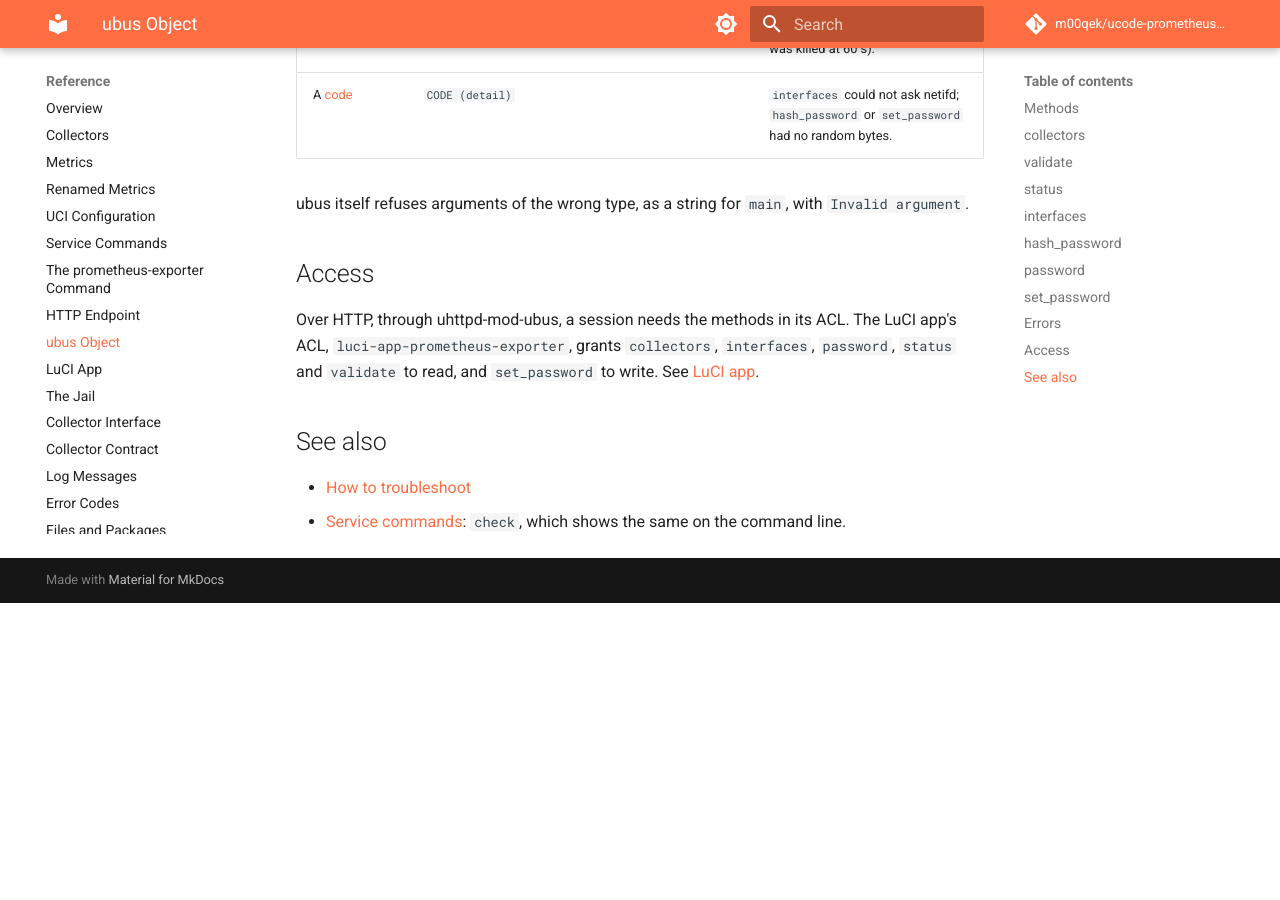
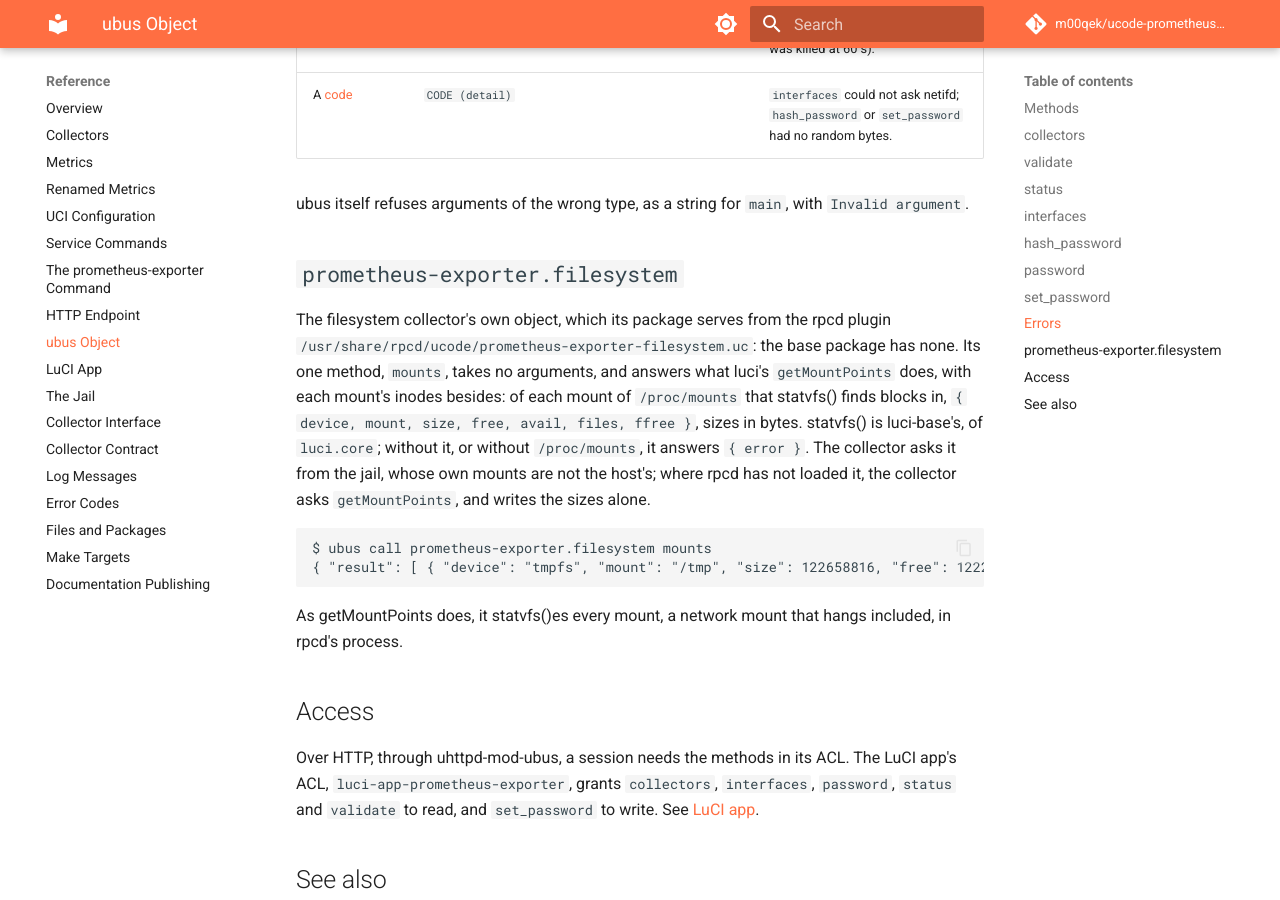
Before and after one commit to m00qek/ucode-prometheus-exporter, an MkDocs documentation site: the page built from docs/reference/ubus.md, in a window 1280 px wide and 900 px high, scrolled down 7814 px. Built offline with MkDocs 1.6.1 and Material for MkDocs 9.7.7, drawn with Linux system fonts in a browser that asks for light colours; comment, search, counter and statistics services are not loaded; before the commit the page ends 8417 px from its top, so only the background shows below that.

Commit message:
Write filesystem's inodes, from an rpcd plugin of its package
ucode has no statvfs(), and the jail's would see the jail's mounts:
filesystem sized the host's mounts with luci's getMountPoints, which
statvfs()es them in rpcd and leaves out their inodes. Its package
installs an rpcd plugin, prometheus-exporter.filesystem, whose mounts is
getMountPoints with files and ffree, from the same luci.core statvfs();
installing or removing the package reloads rpcd, as a Collector/<module>
hook of the Makefile now lets a collector package do. filesystem writes
node_filesystem_files and node_filesystem_files_free, node_exporter's,
and asks getMountPoints for the sizes alone where rpcd has not loaded
the plugin. package-check and e2e ask the real object.

````diff
--- a/docs/reference/ubus.md
+++ b/docs/reference/ubus.md
@@ -211,6 +211,17 @@ Basic auth is on while the main section's `auth_user` is set: a hash saved witho
 
 ubus itself refuses arguments of the wrong type, as a string for `main`, with `Invalid argument`.
 
+## `prometheus-exporter.filesystem`
+
+The filesystem collector's own object, which its package serves from the rpcd plugin `/usr/share/rpcd/ucode/prometheus-exporter-filesystem.uc`: the base package has none. Its one method, `mounts`, takes no arguments, and answers what luci's `getMountPoints` does, with each mount's inodes besides: of each mount of `/proc/mounts` that statvfs() finds blocks in, `{ device, mount, size, free, avail, files, ffree }`, sizes in bytes. statvfs() is luci-base's, of `luci.core`; without it, or without `/proc/mounts`, it answers `{ error }`. The collector asks it from the jail, whose own mounts are not the host's; where rpcd has not loaded it, the collector asks `getMountPoints`, and writes the sizes alone.
+
+```
+$ ubus call prometheus-exporter.filesystem mounts
+{ "result": [ { "device": "tmpfs", "mount": "/tmp", "size": 122658816, "free": 122286080, "avail": 122286080, "files": 29946, "ffree": 29890 }, ... ] }
+```
+
+As getMountPoints does, it statvfs()es every mount, a network mount that hangs included, in rpcd's process.
+
 ## Access
 
 Over HTTP, through uhttpd-mod-ubus, a session needs the methods in its ACL. The LuCI app's ACL, `luci-app-prometheus-exporter`, grants `collectors`, `interfaces`, `password`, `status` and `validate` to read, and `set_password` to write. See [LuCI app](luci.md#acl).
````
Also changed, not shown: CHANGELOG.md (+1 -0 lines), docs/metrics.md (+1 -0 lines), docs/reference/collectors.md (+1 -1 lines), docs/reference/files.md (+2 -0 lines), docs/reference/metrics.md (+3 -1 lines), 9 other files.
